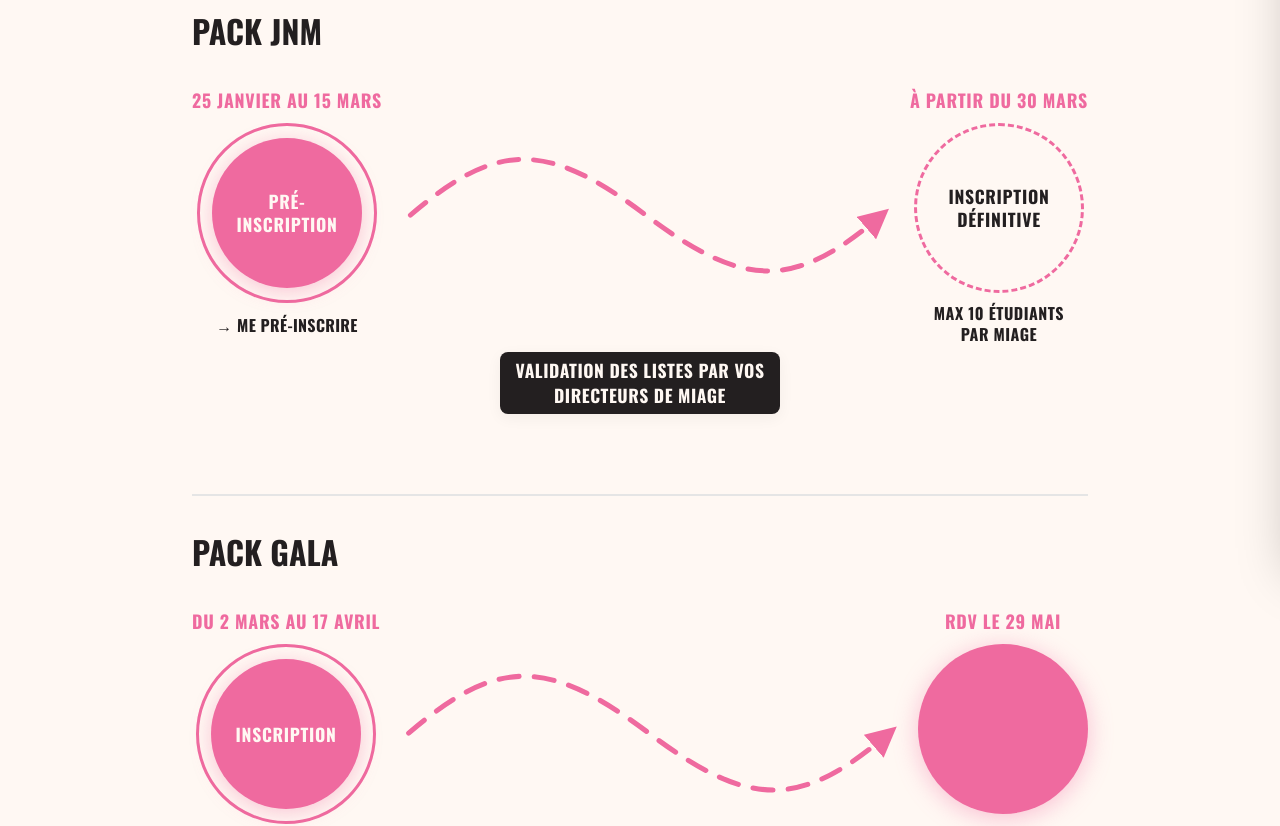
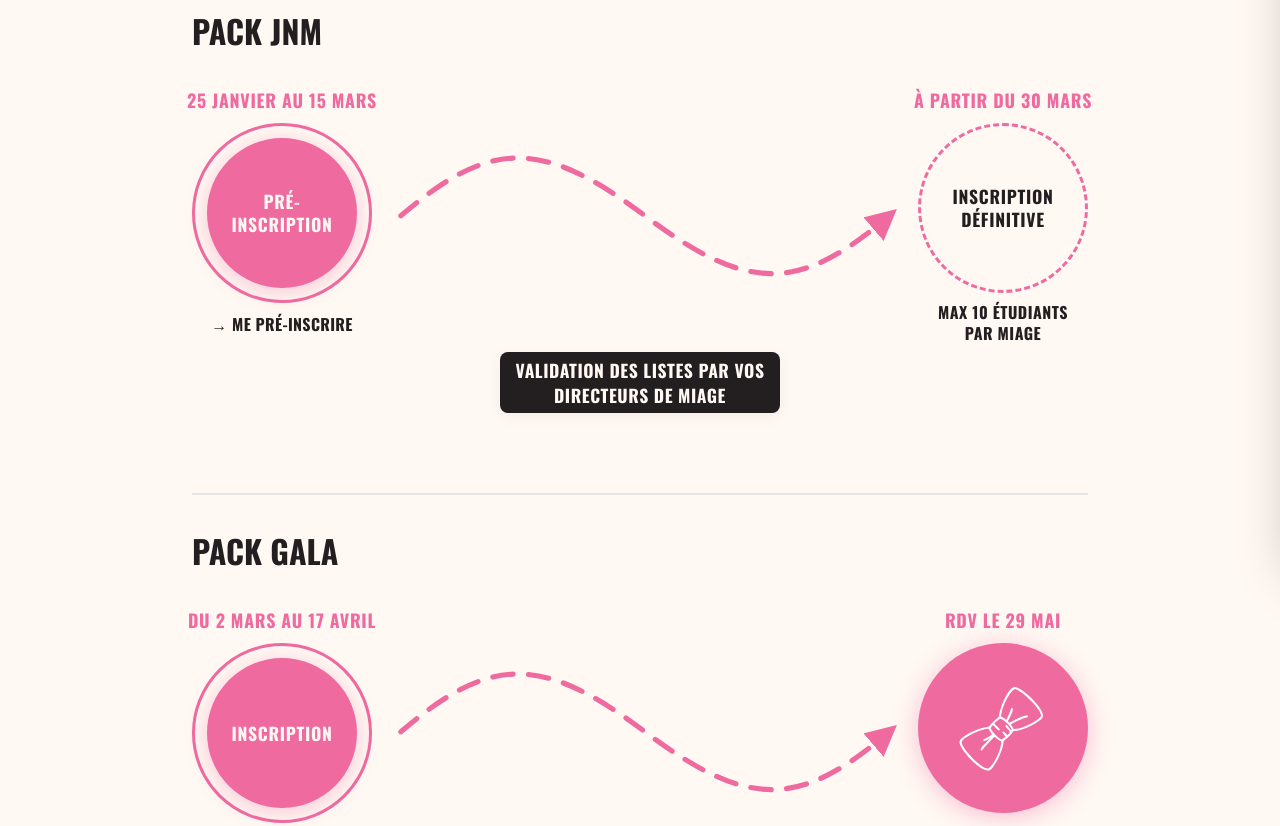
Before and after one commit to JPX87/jnm2026-front, a Next.js app: page /inscription in a window 1280 px wide. Shown: the part 240-1066 px from the top of the page. Built offline with nearby package versions, Linux system fonts and the light colour scheme.

Commit message:
Update Inscription data and fix design

```diff
--- a/src/components/features/InscriptionContent/InscriptionContent.tsx
+++ b/src/components/features/InscriptionContent/InscriptionContent.tsx
@@ -45,15 +45,15 @@ export default function InscriptionContent() {
 
                     {/* Step 1 — Pré-inscription */}
                     <div className="flex flex-col items-center gap-[0.6rem] flex-none relative z-10">
-                        <span className="text-[0.95rem] sm:text-[clamp(0.55rem,1.4vw,1.3rem)]  font-bold uppercase text-(--color-primary) dark:text-(--color-primary-light) tracking-[0.04em] text-center whitespace-nowrap mb-1.5 sm:mb-0">
+                        <span className="absolute text-[0.95rem] sm:text-[clamp(0.55rem,1.4vw,1.3rem)]  font-bold uppercase text-(--color-primary) dark:text-(--color-primary-light) tracking-[0.04em] text-center whitespace-nowrap mb-1.5 sm:mb-0">
                             25 janvier au 15 mars
                         </span>
-                        <div className="p-3 border-[3px] rounded-[50%] border-(--color-primary)">
+                        <div className="mt-9 p-3 border-[3px] rounded-[50%] border-(--color-primary)">
                             <a
                                 href="https://www.helloasso.com/associations/journees-nationales-miage-2026/evenements/pre-inscriptions-jnm-2026"
                                 target="_blank"
                                 rel="noopener noreferrer"
-                                className="w-[120px] h-[120px] sm:w-[clamp(90px,18vw,150px)] sm:h-[clamp(90px,18vw,150px)] rounded-full flex items-center justify-center text-center p-2 sm:p-4 text-[1rem] sm:text-[clamp(0.55rem,1.5vw,1.1rem)] font-extrabold uppercase tracking-[0.04em] leading-[1.3] transition-all duration-200 hover:scale-105 bg-(--color-primary) text-(--color-secondary) shadow-[0_4px_20px_rgba(239,106,159,0.35)] dark:shadow-[0_4px_24px_rgba(239,106,159,0.25)] cursor-pointer no-underline"
+                                className="w-[100px] h-[100px] sm:w-[clamp(90px,18vw,150px)] sm:h-[clamp(90px,18vw,150px)] rounded-full flex items-center justify-center text-center p-2 sm:p-4 text-[1rem] sm:text-[clamp(0.55rem,1.5vw,1.1rem)] font-extrabold uppercase tracking-[0.04em] leading-[1.3] transition-all duration-200 hover:scale-105 bg-(--color-primary) text-(--color-secondary) shadow-[0_4px_20px_rgba(239,106,159,0.35)] dark:shadow-[0_4px_24px_rgba(239,106,159,0.25)] cursor-pointer no-underline"
                             >
                                 Pré-inscription
                             </a>
@@ -72,10 +72,10 @@ export default function InscriptionContent() {
 
                     {/* Step 2 — Inscription définitive */}
                     <div className="flex flex-col items-center gap-[0.6rem] flex-none relative z-10">
-                        <span className="text-[0.95rem] sm:text-[clamp(0.55rem,1.4vw,1.3rem)] font-bold uppercase text-(--color-primary) dark:text-(--color-primary-light) tracking-[0.04em] text-center whitespace-nowrap mb-1.5 sm:mb-0">
+                        <span className="absolute text-[0.95rem] sm:text-[clamp(0.55rem,1.4vw,1.3rem)] font-bold uppercase text-(--color-primary) dark:text-(--color-primary-light) tracking-[0.04em] text-center whitespace-nowrap mb-1.5 sm:mb-0">
                             À partir du 30 mars
                         </span>
-                        <div className="w-[150px] h-[150px] sm:w-[clamp(90px,18vw,170px)] sm:h-[clamp(90px,18vw,170px)] rounded-full flex items-center justify-center text-center p-2 sm:p-4 text-[1rem] sm:text-[clamp(0.55rem,1.5vw,1.1rem)] font-extrabold uppercase tracking-[0.04em] leading-[1.3] transition-all duration-200 hover:scale-105 bg-transparent border-[3px] border-dashed border-(--color-primary) dark:border-(--color-primary-light) text-(--color-seconde-black) dark:text-(--color-secondary)">
+                        <div className="mt-9 w-[130px] h-[130px] sm:w-[clamp(90px,18vw,170px)] sm:h-[clamp(90px,18vw,170px)] rounded-full flex items-center justify-center text-center p-2 sm:p-4 text-[1rem] sm:text-[clamp(0.55rem,1.5vw,1.1rem)] font-extrabold uppercase tracking-[0.04em] leading-[1.3] transition-all duration-200 hover:scale-105 bg-transparent border-[3px] border-dashed border-(--color-primary) dark:border-(--color-primary-light) text-(--color-seconde-black) dark:text-(--color-secondary)">
                             Inscription définitive
                         </div>
                         <span className="text-[0.85rem] sm:text-[clamp(0.55rem,1.4vw,1rem)] font-bold uppercase text-center text-(--color-seconde-black) dark:text-(--color-secondary) tracking-[0.03em] leading-[1.3]">
@@ -100,16 +100,16 @@ export default function InscriptionContent() {
                 <div className="flex flex-wrap sm:flex-nowrap items-start justify-center sm:justify-between gap-2 sm:gap-4 relative">
                     {/* Step 1 — Inscription */}
                     <div className="flex flex-col items-center gap-[0.6rem] flex-none relative z-10">
-                        <span className="text-[0.95rem] sm:text-[clamp(0.55rem,1.4vw,1.3rem)]  font-bold uppercase text-(--color-primary) dark:text-(--color-primary-light) tracking-[0.04em] text-center whitespace-nowrap mb-1.5 sm:mb-0">
+                        <span className="absolute text-[0.95rem] sm:text-[clamp(0.55rem,1.4vw,1.3rem)]  font-bold uppercase text-(--color-primary) dark:text-(--color-primary-light) tracking-[0.04em] text-center whitespace-nowrap mb-1.5 sm:mb-0">
                             Du 2 mars au 17 avril
                         </span>
-                        <div className="p-3 border-[3px] rounded-[50%] border-(--color-primary)">
+                        <div className="mt-9 p-3 border-[3px] rounded-[50%] border-(--color-primary)">
 
                             <a
                                 href="https://www.helloasso.com/associations/journees-nationales-miage-2026/evenements/inscriptions-gala"
                                 target="_blank"
                                 rel="noopener noreferrer"
-                                className="w-[120px] h-[120px] sm:w-[clamp(90px,18vw,150px)] sm:h-[clamp(90px,18vw,150px)] rounded-full flex items-center justify-center text-center p-2 sm:p-4 text-[1rem] sm:text-[clamp(0.55rem,1.5vw,1.1rem)] font-extrabold uppercase tracking-[0.04em] leading-[1.3] transition-all duration-200 hover:scale-105 bg-(--color-primary) text-(--color-secondary) shadow-[0_4px_20px_rgba(239,106,159,0.35)] dark:shadow-[0_4px_24px_rgba(239,106,159,0.25)] cursor-pointer no-underline"
+                                className="w-[100px] h-[100px] sm:w-[clamp(90px,18vw,150px)] sm:h-[clamp(90px,18vw,150px)] rounded-full flex items-center justify-center text-center p-2 sm:p-4 text-[1rem] sm:text-[clamp(0.55rem,1.5vw,1.1rem)] font-extrabold uppercase tracking-[0.04em] leading-[1.3] transition-all duration-200 hover:scale-105 bg-(--color-primary) text-(--color-secondary) shadow-[0_4px_20px_rgba(239,106,159,0.35)] dark:shadow-[0_4px_24px_rgba(239,106,159,0.25)] cursor-pointer no-underline"
                             >
                                 Inscription
                             </a>
@@ -129,11 +129,47 @@ export default function InscriptionContent() {
 
                     {/* Step 2 — RDV */}
                     <div className="flex flex-col items-center gap-[0.6rem] flex-none relative z-10">
-                        <span className="text-[0.95rem] sm:text-[clamp(0.55rem,1.4vw,1.3rem)] font-bold uppercase text-(--color-primary) dark:text-(--color-primary-light) tracking-[0.04em] text-center whitespace-nowrap mb-1.5 sm:mb-0">
+                        <span className="absolute text-[0.95rem] sm:text-[clamp(0.55rem,1.4vw,1.3rem)] font-bold uppercase text-(--color-primary) dark:text-(--color-primary-light) tracking-[0.04em] text-center whitespace-nowrap mb-1.5 sm:mb-0">
                             RDV le 29 mai
                         </span>
-                        <div className="w-[150px] h-[150px] sm:w-[clamp(90px,18vw,170px)] sm:h-[clamp(90px,18vw,170px)] rounded-full flex items-center justify-center text-center p-2 sm:p-4 text-[1rem] sm:text-[clamp(0.55rem,1.5vw,1.1rem)] font-extrabold uppercase tracking-[0.04em] leading-[1.3] transition-all duration-200 hover:scale-105 bg-(--color-primary) text-(--color-primary) shadow-[0_4px_24px_rgba(239,106,159,0.4)] dark:shadow-[0_4px_28px_rgba(239,106,159,0.3)]" />
+                        <div className="mt-9 w-[130px] h-[130px] sm:w-[clamp(90px,18vw,170px)] sm:h-[clamp(90px,18vw,170px)] rounded-full flex items-center justify-center text-center p-2 sm:p-4 text-[1rem] sm:text-[clamp(0.55rem,1.5vw,1.1rem)] font-extrabold uppercase tracking-[0.04em] leading-[1.3] transition-all duration-200 hover:scale-105 bg-(--color-primary) text-(--color-primary) shadow-[0_4px_24px_rgba(239,106,159,0.4)] dark:shadow-[0_4px_28px_rgba(239,106,159,0.3)]">
+                            <svg version="1.0" xmlns="http://www.w3.org/2000/svg"
+                                width="271.000000pt" height="282.000000pt" viewBox="0 0 271.000000 282.000000"
+                                preserveAspectRatio="xMidYMid meet" className="w-[70%] h-auto">
+                                <g transform="translate(0.000000,282.000000) scale(0.050000,-0.050000)" >
+                                    <path fill="#FFF"
+                                        d={`M3286 5118 c-274 -79 -696 -907 -814 -1599 -10 -57 -35 -87 -135
+                                            -159 -125 -92 -315 -287 -373 -385 -23 -39 -53 -58 -103 -65 -346 -48 -782
+                                            -202 -1073 -377 -568 -344 -629 -457 -427 -790 462 -761 1331 -1442 1614
+                                            -1264 270 169 742 1154 745 1554 0 54 20 79 128 166 139 110 292 270 372 387
+                                            40 59 63 74 114 74 307 1 947 259 1334 538 234 170 258 200 267 337 24 345
+                                            -832 1282 -1421 1556 -113 53 -131 55 -228 27z m289 -195 c601 -361 1336
+                                            -1203 1244 -1425 -60 -145 -621 -484 -1019 -615 -369 -121 -538 -137 -540 -51
+                                            0 12 -27 60 -61 106 -33 46 -55 92 -48 103 37 60 770 379 870 379 45 0 86 52
+                                            72 90 -32 84 -573 -106 -934 -329 l-95 -58 -51 54 -51 53 63 100 c141 226 256
+                                            557 209 604 -33 34 -94 9 -94 -39 0 -37 -144 -384 -203 -489 l-59 -104 -122
+                                            79 c-67 43 -134 79 -149 79 -33 0 -33 -4 3 187 107 561 563 1373 770 1373 18
+                                            0 106 -44 195 -97z m-902 -1624 c202 -117 507 -456 507 -567 0 -57 -28 -35
+                                            -148 118 -121 154 -149 172 -192 120 -28 -34 -31 -30 138 -226 119 -138 120
+                                            -163 7 -268 l-49 -46 -95 105 c-59 65 -111 105 -138 105 -74 0 -53 -82 47
+                                            -180 50 -49 89 -98 89 -109 -2 -30 -173 -151 -214 -151 -85 0 -352 222 -494
+                                            410 -141 187 -145 204 -68 308 l63 85 152 -151 c99 -98 169 -152 197 -152 82
+                                            0 49 65 -116 231 l-161 161 105 89 c237 202 228 199 370 118z m-773 -527 c0
+                                            -16 39 -88 88 -160 l88 -131 -104 -79 c-56 -44 -164 -109 -239 -144 -139 -64
+                                            -176 -103 -136 -143 30 -30 153 9 265 84 145 99 130 71 -68 -124 -247 -243
+                                            -381 -424 -353 -477 34 -63 73 -44 149 70 39 59 196 236 349 393 l277 286 107
+                                            -94 c59 -52 149 -114 200 -139 107 -51 106 -34 25 -359 -133 -535 -530 -1195
+                                            -719 -1195 -369 0 -1567 1251 -1444 1508 109 230 892 626 1415 718 91 16 100
+                                            14 100 -14z`} />
+                                </g>
+                            </svg>
+
+                        </div>
                     </div>
+                </div>
+                {/* Alert box at the bottom middle */}
+                <div className="bg-(--color-seconde-black) dark:bg-(--color-gray-100) rounded-lg py-3 px-4 sm:py-1.5 sm:px-3 mt-2 mx-auto text-[0.8rem] sm:text-[clamp(0.55rem,1.5vw,1.1rem)] font-extrabold uppercase text-center text-(--color-secondary) dark:text-(--color-seconde-black) tracking-[0.03em] leading-[1.4] w-full max-w-[200px] sm:w-fit sm:max-w-[280px] shadow-[0_4px_15px_rgba(0,0,0,0.05)] flex justify-center items-center">
+                    Validation des listes par vos directeurs de MIAGE
                 </div>
             </section>
         </div>
```
